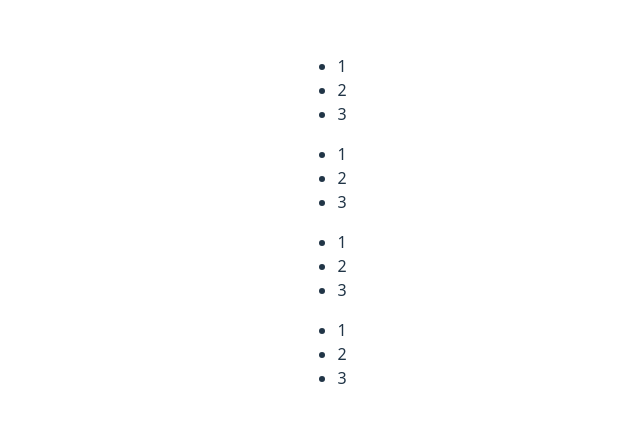
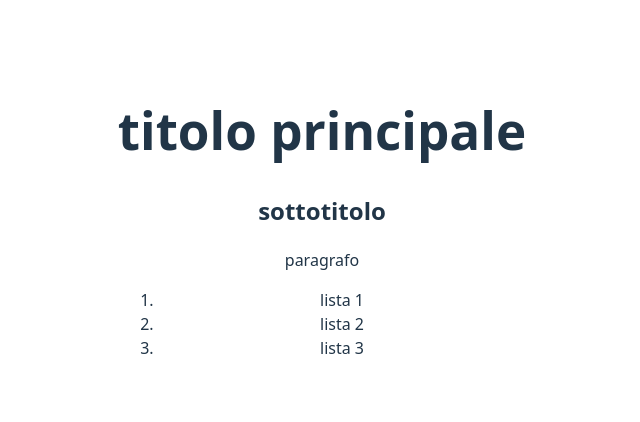
Before and after one commit to Tonyx8808/react, a React (Vite) app in the folder helloword/: page / in a window 1280 px wide. Shown: the part 178-600 px from the top of the page, without its empty margins (318-958 px from the left). Built offline with nearby package versions, Linux system fonts and the light colour scheme.

Commit message:
prima app

```diff
--- a/helloword/src/App.jsx
+++ b/helloword/src/App.jsx
@@ -9,9 +9,7 @@ function App() {
   return (
      <>
     <Title />
-    <Title />
- <Title />
-     <Title />
+
  </>
 
   )
--- a/helloword/src/components/Title.jsx
+++ b/helloword/src/components/Title.jsx
@@ -1,11 +1,16 @@
 function Title () {
-    return (<ul>
-        <li>1</li>
-        <li>2</li>
-        <li>3</li>
-    </ul>)
-
-
+    return (
+        <div>
+    <h1>titolo principale</h1>
+    <h2>sottotitolo</h2>
+    <p>paragrafo</p>
+    <ol>
+        <li> lista 1</li>
+        <li> lista 2</li>
+        <li> lista 3</li>
+    </ol>
+       </div>
+    );
 }
 
 export default Title;
```
